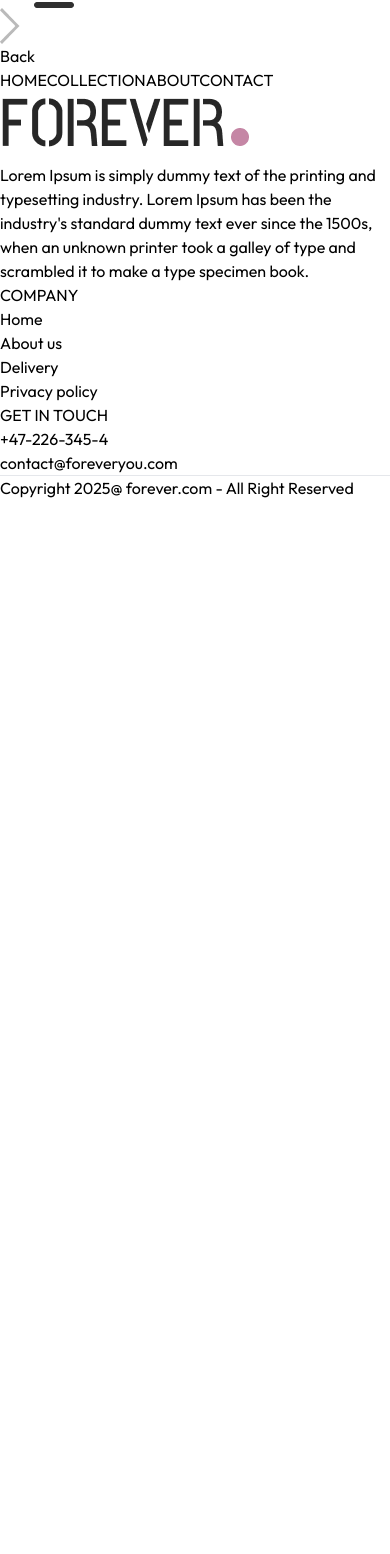
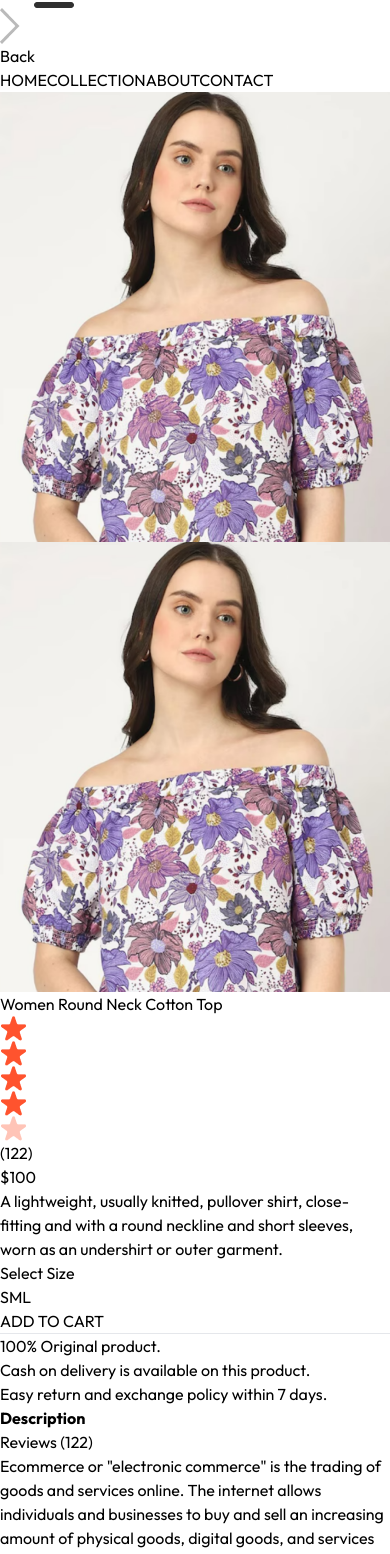
Before and after one commit to Chathurdha2024/Forever-Fashion-App, a React (Vite) app in the folder frontend/: page /product/aaaaa in a window 390 px wide. Shown: the part 430-1984 px from the top of the page. Before the commit the page ends 930 px from the top, so only its background shows below. Built offline with nearby package versions, Linux system fonts and the light colour scheme.

Commit message:
Completed the Products Page

```diff
--- /dev/null
+++ b/frontend/src/components/RelatedProducts.jsx
@@ -0,0 +1,45 @@
+import React, { useContext, useEffect, useState } from 'react'
+import { ShopContext } from '../context/ShopContext'
+import Title from './Title';
+import ProductItem from './ProductItem';
+
+
+{/*Obtaining related products for a specific product that you choose. It must be as same as the filter types of categories and type*/}
+
+const RelatedProducts = ({category,subCategory}) => {
+
+    const { products } = useContext(ShopContext);
+    const [related,setRelated] = useState([]);
+
+    useEffect(()=>{
+
+       if (products.length > 0) {
+
+        let productsCopy = products.slice();
+
+        productsCopy = productsCopy.filter((item)=> category === item.category);
+        productsCopy = productsCopy.filter((item)=> subCategory === item.subCategory);
+
+        setRelated(productsCopy.slice(0,5));
+
+
+       }
+    },[products])
+
+  return (
+    <div className='my-24'>
+      <div className='text-center text-3xl py-2'>
+         <Title text1={'RELATED'} text2={'PRODUCTS'} />
+      </div>
+
+      <div className='grid grid-cols-2 sm:grid-cols-3 md:grid-cols-4 lg:grid-cols-5 gap-4 gap-y-6'>
+          {related.map((item,index)=>(
+             <ProductItem key={index} id={item._id} name={item.name} price={item.price} image={item.image}/>
+          ))}
+      </div>
+
+    </div>
+  )
+}
+
+export default RelatedProducts
--- a/frontend/src/context/ShopContext.jsx
+++ b/frontend/src/context/ShopContext.jsx
@@ -9,7 +9,7 @@
 const ShopContextProvider = (props) => {
   const currency = "$";
   const delivery_fee = 10;
-  const [search, setSearch] = useState('');
+  const [search, setSearch] = useState("");
   const [showSearch, setShowSearch] = useState(false);
 
   {
--- a/frontend/src/index.css
+++ b/frontend/src/index.css
@@ -20,6 +20,11 @@
   font-style: normal;
 }
 
+{/*to make the scrollbar of the products page invisible*/}
+::-webkit-scrollbar{
+  display: none;
+}
+
 @media (max-width:640px) {
   a.active{
     background-color: black;
--- a/frontend/src/pages/Product.jsx
+++ b/frontend/src/pages/Product.jsx
@@ -1,11 +1,109 @@
-import React from 'react'
+import React, { useContext, useEffect, useState } from 'react'
+import { useParams } from 'react-router-dom'
+import { ShopContext } from '../context/ShopContext';
+import { assets } from '../assets/assets';
+import RelatedProducts from '../components/RelatedProducts';
 
 const Product = () => {
-  return (
-    <div>
+
+  const {productId} = useParams();
+  const {products , currency} = useContext(ShopContext);
+  const [productData,setProductData] = useState(false);
+  const [image,setImage] = useState('')
+  const [size,setSize] = useState('')
+
+  const fetchProductData = async () => {
+
+     products.map((item)=>{
+       if (item._id === productId) {
+        setProductData(item)
+        setImage(item.image[0])
+        console.log(item);
+
+        return null;
+       }
+
+
+     })
+
+  }
+
+  useEffect(()=>{
+     fetchProductData();
+  },[productId, products])
+
+
+  return productData ? (
+    <div className='border-t-2 pt-10 transition-opacity ease-in duration-500 opacity-100'>
+      {/*----------Product Data------------ */}
+      <div className='flex gap-12 sm:gap-12 flex-col sm:flex-row'>
+
+        {/*-------------------Product Images---------------- */}
+        <div className='flex-1 flex flex-col-reverse gap-3 sm:flex-row'>
+          <div className='flex sm:flex-col overflow-x-auto sm:overflow-y-scroll justify-between sm:justify-normal sm:w-[18.7%] w-full'>
+             {
+              productData.image.map((item,index)=>(
+                 <img onClick={()=>setImage(item)} src={item} key={index} className='w-[24%] sm:w-full sm:mb-3 flex-shrink-0 cursor-pointer' alt="" />
+              ))
+             }
+          </div>
+          <div className='w-full sm:w-[80%]'>
+              <img src={image} className='w-full h-auto' alt="" />
+          </div>
+        </div>
+
+        {/*------------Product Info----------- */}
+        <div className='flex-1'>
+            <h1 className='font-medium text-2xl mt-2'>{productData.name}</h1>
+            <div className='flex items-center gap-1 mt-2'>
+                <img src={assets.star_icon} className='w-3 5' alt="" />
+                <img src={assets.star_icon} className='w-3 5' alt="" />
+                <img src={assets.star_icon} className='w-3 5' alt="" />
+                <img src={assets.star_icon} className='w-3 5' alt="" />
+                <img src={assets.star_dull_icon} className='w-3 5' alt="" />
+                <p className='pl-2'>(122)</p>
+            </div>
+            <p className='mt-5 text-3xl font-medium'>{currency}{productData.price}</p>
+            <p className='mt-5 text-gray-500 md:w-4/5'>{productData.description}</p>
+            <div className='flex flex-col gap-4 my-8'>
+              <p>Select Size</p>
+              <div className='flex gap-2'>
+                 {productData.sizes.map((item,index)=>(
+                  <button onClick={()=>setSize(item)} className={`border py-2 px-4 bg-gray-100 ${item === size ? 'border-orange-500' : ''}`} key={index}>{item}</button>
+                 ))}
+              </div>
+            </div>
+            <button className='bg-black text-white px-8 py-3 text-sm active:bg-gray-700'>ADD TO CART</button>
+            <hr className='mt-8 sm:w-4/5' />
+            <div className='text-sm text-gray-500 mt-5 flex flex-col gap-1'>
+              <p>100% Original product.</p>
+              <p>Cash on delivery is available on this product.</p>
+              <p>Easy return and exchange policy within 7 days.</p>
+            </div>
+        </div>
+      </div>
+
+      {/*-------Description & Review section-------- */}
+      <div className='mt-20'>
+          <div className='flex'>
+              <b className='border px-5 py-3 text-sm'>Description</b>
+              <p className='border px-5 py-3 text-sm'>Reviews (122)</p>
+          </div>
+          <div className='flex flex-col gap-4 border px-6 py-6 text-sm text-gray-500'>
+             <p>Ecommerce or "electronic commerce" is the trading of goods and services online. The internet allows individuals and businesses to buy and sell an increasing amount of physical goods, digital goods, and services electronically.</p>
+             <p>Some businesses sell exclusively online or use ecommerce to expand the reach of their other distribution channels. Either way, ecommerce is thriving and can be a profitable venture. Let’s dive into the details of how ecommerce works and find out if it's right for you.</p>
+          </div>
+      </div>
+
+      {/*-------Display related products----------- */}
+
+      <RelatedProducts category={productData.category} subCategory={productData.subCategory}/>
+
+
+
 
     </div>
-  )
+  ) : <div className='opacity-0'></div>
 }
 
 export default Product
```
